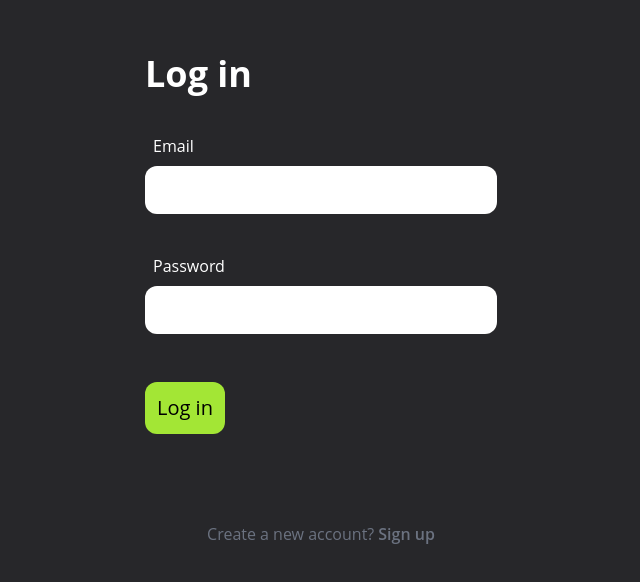
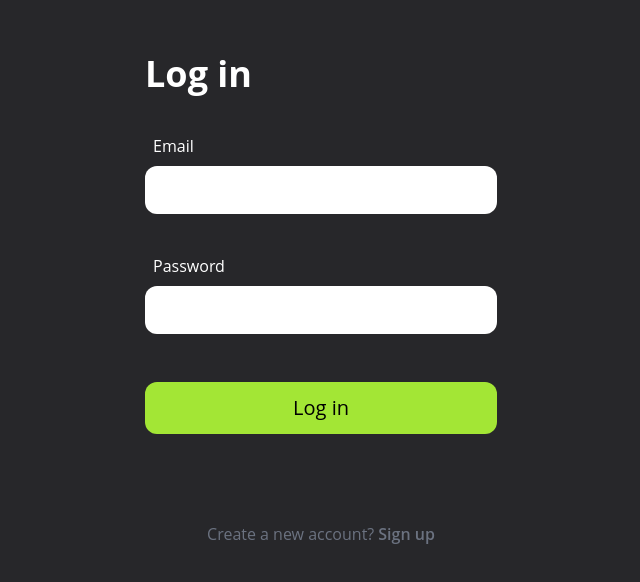
Before and after one commit to Alexeykoh/gym-rat, a Next.js app in the folder gym-rat/: page /sign-in in a window 1280 px wide. Shown: the part 108-690 px from the top of the page, without its empty margins (319-959 px from the left). Built offline with nearby package versions, Linux system fonts and the light colour scheme.

Commit message:
refactor: update styles and props

```diff
--- a/gym-rat/src/components/ui/ActionButton.tsx
+++ b/gym-rat/src/components/ui/ActionButton.tsx
@@ -4,24 +4,52 @@
 
 type ActionButtonProps = {
   busy?: boolean;
-  action(): any;
+  action?: any;
   text?: string;
+  type?: "submit" | "reset" | "button" | undefined;
 };
 
-const ActionButton: FC<ActionButtonProps> = ({ busy, action, text }) => {
+const ActionButton: FC<ActionButtonProps> = ({ busy, action, text, type }) => {
   return (
     <>
       <button
         onClick={() => {
-          action && action();
+          if (action) {
+            action();
+          }
         }}
-        type="submit"
+        type={type || "submit"}
         className={
-          (busy ? " bg-gray-400 " : " bg-lime-400 ") +
-          " p-3 mt-4 rounded-xl text-xl text-black w-fit"
+          (busy
+            ? " bg-gray-400 lg:hover:bg-gray-300 "
+            : " bg-lime-400 lg:hover:bg-lime-300 ") +
+          " p-3 mt-4 rounded-xl text-xl text-black flex items-center w-full justify-center"
         }
       >
-        {text || "action button"}
+        {!busy ? (
+          text
+        ) : (
+          <div className="f-fit flex gap-1 items-center ">
+            <svg
+              aria-hidden="true"
+              role="status"
+              className="inline w-4 h-4 me-3 text-white animate-spin"
+              viewBox="0 0 100 101"
+              fill="none"
+              xmlns="http://www.w3.org/2000/svg"
+            >
+              <path
+                d="M100 50.5908C100 78.2051 77.6142 100.591 50 100.591C22.3858 100.591 0 78.2051 0 50.5908C0 22.9766 22.3858 0.59082 50 0.59082C77.6142 0.59082 100 22.9766 100 50.5908ZM9.08144 50.5908C9.08144 73.1895 27.4013 91.5094 50 91.5094C72.5987 91.5094 90.9186 73.1895 90.9186 50.5908C90.9186 27.9921 72.5987 9.67226 50 9.67226C27.4013 9.67226 9.08144 27.9921 9.08144 50.5908Z"
+                fill="#E5E7EB"
+              />
+              <path
+                d="M93.9676 39.0409C96.393 38.4038 97.8624 35.9116 97.0079 33.5539C95.2932 28.8227 92.871 24.3692 89.8167 20.348C85.8452 15.1192 80.8826 10.7238 75.2124 7.41289C69.5422 4.10194 63.2754 1.94025 56.7698 1.05124C51.7666 0.367541 46.6976 0.446843 41.7345 1.27873C39.2613 1.69328 37.813 4.19778 38.4501 6.62326C39.0873 9.04874 41.5694 10.4717 44.0505 10.1071C47.8511 9.54855 51.7191 9.52689 55.5402 10.0491C60.8642 10.7766 65.9928 12.5457 70.6331 15.2552C75.2735 17.9648 79.3347 21.5619 82.5849 25.841C84.9175 28.9121 86.7997 32.2913 88.1811 35.8758C89.083 38.2158 91.5421 39.6781 93.9676 39.0409Z"
+                fill="currentColor"
+              />
+            </svg>
+            <p>Loading...</p>
+          </div>
+        )}
       </button>
     </>
   );
```
